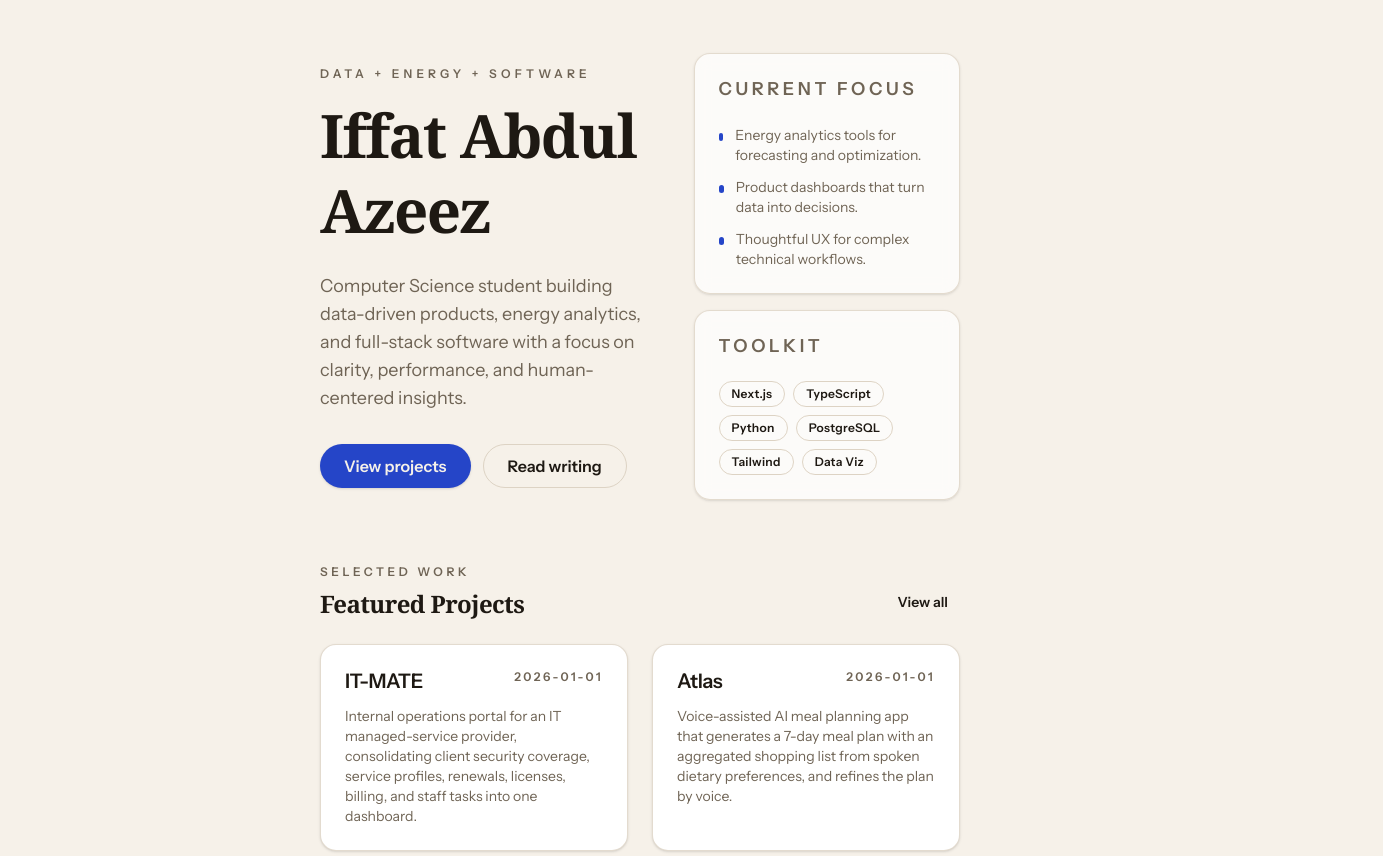
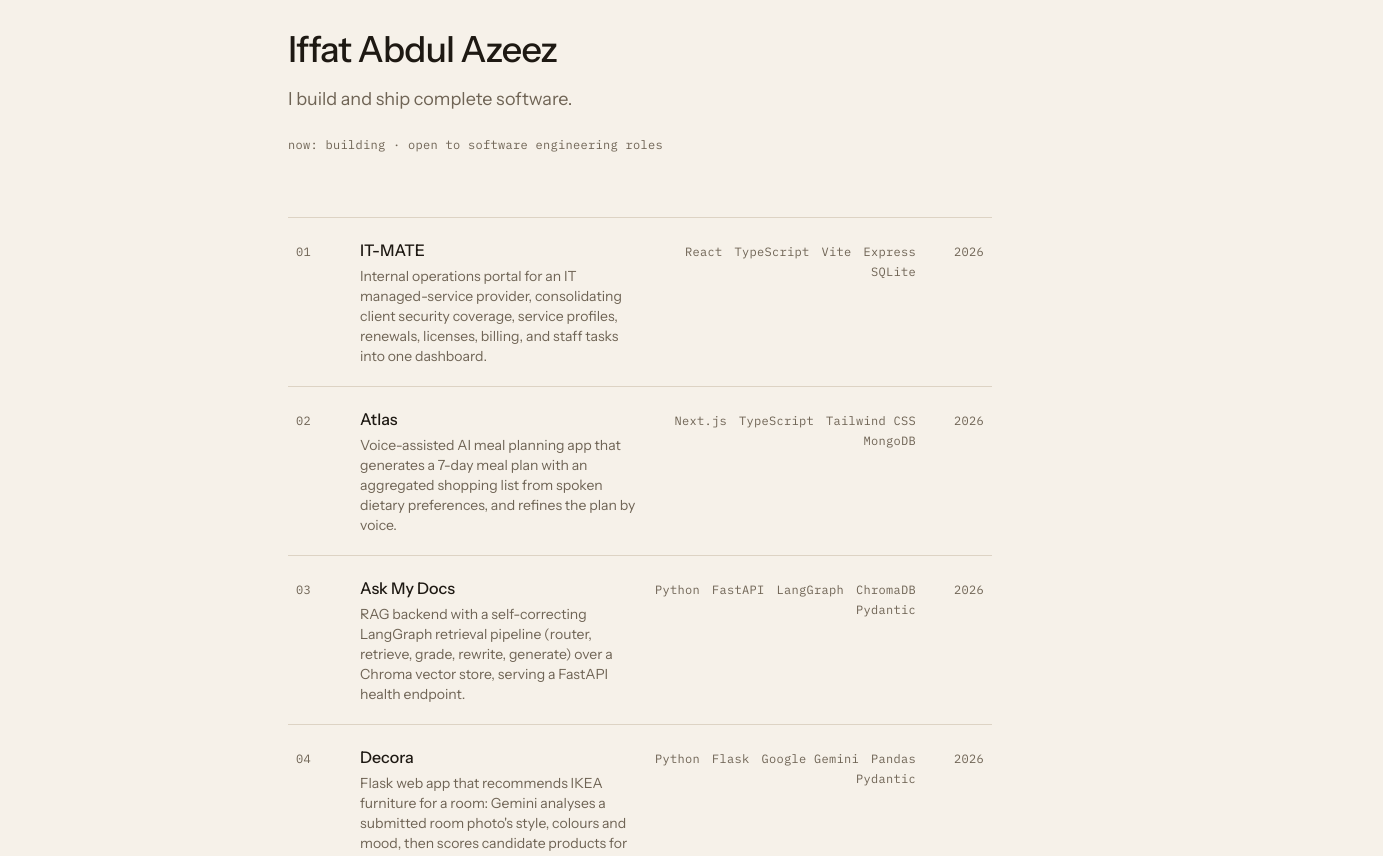
Before and after one commit to iffataz/website, a Next.js app: page / in a window 1280 px wide. Shown: the part 100-956 px from the top of the page, 1383 px wide, since content can reach past the window. Built offline with nearby package versions, Linux system fonts and the light colour scheme.

Commit message:
feat(home): ledger home page with indexed project rows

```diff
--- a/src/app/(site)/page.tsx
+++ b/src/app/(site)/page.tsx
@@ -1,145 +1,39 @@
-import Link from 'next/link'
-import { Container } from '@/src/components/Container'
-import { ProjectCard } from '@/src/components/ProjectCard'
-import { PostCard } from '@/src/components/PostCard'
-import { Badge } from '@/src/components/ui/badge'
-import { Card, CardContent, CardHeader, CardTitle } from '@/src/components/ui/card'
-import { buttonClasses } from '@/src/components/ui/button'
-import { getFeaturedProjects } from '@/src/lib/content/projects'
-import { getLatestPosts } from '@/src/lib/content/posts'
+import { LedgerRow } from '@/src/components/LedgerRow'
+import { MonoLabel } from '@/src/components/MonoLabel'
+import { getAllProjects } from '@/src/lib/content/projects'
 import { createMetadata } from '@/src/lib/seo/metadata'
+import { siteConfig } from '@/src/lib/site'
 
-export const metadata = createMetadata({
-  title: 'Iffat Abdul Azeez',
-  description: 'Computer Science student building data-driven products, energy analytics, and full-stack software.',
-})
+export const metadata = createMetadata()
 
 export default function HomePage() {
-  const featuredProjects = getFeaturedProjects().slice(0, 3)
-  const latestPosts = getLatestPosts(3)
+  const projects = getAllProjects()
 
   return (
-    <Container className="py-16 lg:py-20">
-      <section className="grid items-center gap-12 lg:grid-cols-[1.1fr_0.9fr]">
-        <div>
-          <p className="text-xs font-semibold uppercase tracking-[0.35em] text-muted-foreground">
-            Data + Energy + Software
-          </p>
-          <h1 className="mt-4 text-4xl font-semibold leading-tight tracking-tight text-balance sm:text-5xl lg:text-6xl font-serif">
-            Iffat Abdul Azeez
+    <div className="pt-14">
+      <section>
+        <h1 className="text-3xl font-medium tracking-tight sm:text-4xl">
+          {siteConfig.name}
         </h1>
-          <p className="mt-6 max-w-xl text-lg text-muted-foreground">
-            Computer Science student building data-driven products, energy analytics, and full-stack
-            software with a focus on clarity, performance, and human-centered insights.
-          </p>
-          <div className="mt-8 flex flex-wrap gap-3">
-            <Link href="/projects" className={buttonClasses({ size: 'lg' })}>
-              View projects
-            </Link>
-            <Link href="/writing" className={buttonClasses({ variant: 'outline', size: 'lg' })}>
-              Read writing
-            </Link>
-          </div>
-        </div>
-
-        <div className="grid gap-4">
-          <Card className="bg-card/70 backdrop-blur">
-            <CardHeader>
-              <CardTitle className="text-base uppercase tracking-[0.2em] text-muted-foreground">
-                Current focus
-              </CardTitle>
-            </CardHeader>
-            <CardContent>
-              <ul className="space-y-3 text-sm text-muted-foreground">
-                <li className="flex items-start gap-3">
-                  <span className="mt-2 h-2 w-2 rounded-full bg-primary" />
-                  Energy analytics tools for forecasting and optimization.
-                </li>
-                <li className="flex items-start gap-3">
-                  <span className="mt-2 h-2 w-2 rounded-full bg-primary" />
-                  Product dashboards that turn data into decisions.
-                </li>
-                <li className="flex items-start gap-3">
-                  <span className="mt-2 h-2 w-2 rounded-full bg-primary" />
-                  Thoughtful UX for complex technical workflows.
-                </li>
-              </ul>
-            </CardContent>
-          </Card>
-
-          <Card className="bg-card/70 backdrop-blur">
-            <CardHeader>
-              <CardTitle className="text-base uppercase tracking-[0.2em] text-muted-foreground">
-                Toolkit
-              </CardTitle>
-            </CardHeader>
-            <CardContent className="flex flex-wrap gap-2">
-              <Badge variant="outline">Next.js</Badge>
-              <Badge variant="outline">TypeScript</Badge>
-              <Badge variant="outline">Python</Badge>
-              <Badge variant="outline">PostgreSQL</Badge>
-              <Badge variant="outline">Tailwind</Badge>
-              <Badge variant="outline">Data Viz</Badge>
-            </CardContent>
-          </Card>
-        </div>
+        <p className="mt-4 max-w-xl text-lg text-ink-muted">{siteConfig.positioning}</p>
+        <MonoLabel className="mt-6 block">{siteConfig.status}</MonoLabel>
       </section>
 
-      {featuredProjects.length > 0 && (
-        <section className="mt-16">
-          <div className="flex flex-col gap-4 sm:flex-row sm:items-end sm:justify-between">
-            <div>
-              <p className="text-xs font-semibold uppercase tracking-[0.3em] text-muted-foreground">
-                Selected work
-              </p>
-              <h2 className="mt-2 text-2xl font-semibold tracking-tight font-serif">Featured Projects</h2>
-            </div>
-            <Link href="/projects" className={buttonClasses({ variant: 'ghost', size: 'sm' })}>
-              View all
-            </Link>
-          </div>
-          <div className="mt-6 grid gap-6 lg:grid-cols-2">
-            {featuredProjects.map((project) => (
-              <ProjectCard
+      <section className="mt-16" aria-label="Projects">
+        <div className="border-t border-rule">
+          {projects.map((project, i) => (
+            <LedgerRow
               key={project.slug}
-                title={project.title}
+              index={project.order ?? i + 1}
+              href={`/projects/${project.slug}`}
+              name={project.title}
               description={project.description}
-                date={project.date}
-                tags={project.tags}
-                slug={project.slug}
+              stack={project.stack}
+              year={project.year ?? ''}
             />
           ))}
         </div>
       </section>
-      )}
-
-      {latestPosts.length > 0 && (
-        <section className="mt-16">
-          <div className="flex flex-col gap-4 sm:flex-row sm:items-end sm:justify-between">
-            <div>
-              <p className="text-xs font-semibold uppercase tracking-[0.3em] text-muted-foreground">
-                Recent notes
-              </p>
-              <h2 className="mt-2 text-2xl font-semibold tracking-tight font-serif">Latest Writing</h2>
     </div>
-            <Link href="/writing" className={buttonClasses({ variant: 'ghost', size: 'sm' })}>
-              View all
-            </Link>
-          </div>
-          <div className="mt-6 grid gap-6 lg:grid-cols-2">
-            {latestPosts.map((post) => (
-              <PostCard
-                key={post.slug}
-                title={post.title}
-                description={post.description}
-                date={post.date}
-                tags={post.tags}
-                slug={post.slug}
-              />
-            ))}
-          </div>
-        </section>
-      )}
-    </Container>
   )
 }
--- /dev/null
+++ b/src/components/LedgerRow.tsx
@@ -0,0 +1,40 @@
+import Link from 'next/link'
+import { MonoLabel } from './MonoLabel'
+
+interface LedgerRowProps {
+  index: number
+  href: string
+  name: string
+  description: string
+  stack: string[]
+  year: string
+}
+
+export function LedgerRow({ index, href, name, description, stack, year }: LedgerRowProps) {
+  return (
+    <Link
+      href={href}
+      className="group grid grid-cols-[2.5rem_minmax(0,1fr)_auto] items-baseline gap-x-3 border-b border-rule px-2 py-5 transition-colors hover:bg-paper-warm focus-visible:bg-paper-warm sm:grid-cols-[3rem_minmax(0,1fr)_minmax(0,38%)_3.25rem] sm:gap-x-4"
+    >
+      <MonoLabel className="transition-colors group-hover:text-accent group-focus-visible:text-accent">
+        {String(index).padStart(2, '0')}
+      </MonoLabel>
+      <span className="min-w-0">
+        <span className="font-medium">{name}</span>
+        <span
+          aria-hidden
+          className="ml-2 inline-block -translate-x-1 text-accent opacity-0 transition group-hover:translate-x-0 group-hover:opacity-100 group-focus-visible:translate-x-0 group-focus-visible:opacity-100"
+        >
+          →
+        </span>
+        <span className="mt-1 block text-sm text-ink-muted">{description}</span>
+      </span>
+      <span className="hidden flex-wrap justify-end gap-x-3 gap-y-1 sm:flex">
+        {stack.map((tag) => (
+          <MonoLabel key={tag}>{tag}</MonoLabel>
+        ))}
+      </span>
+      <MonoLabel className="justify-self-end">{year}</MonoLabel>
+    </Link>
+  )
+}
```
Lines whose indentation alone changed are shown as unchanged.
